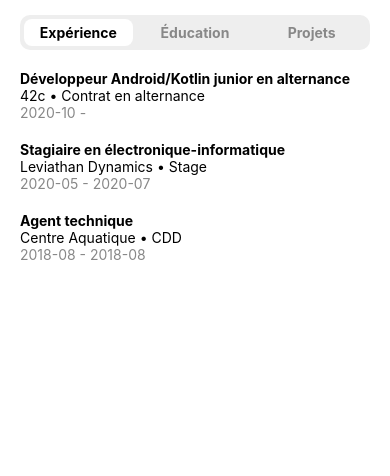
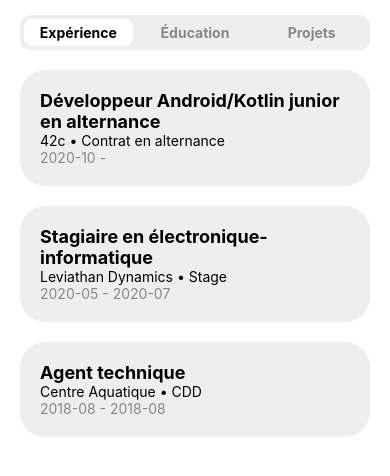
Before and after one commit to stantanasi/portfolio-app, a React Native app: screen /Home in a window 390 px wide. Shown: the part 318-794 px from the top of the page. Built offline with nearby package versions, Linux system fonts and the light colour scheme.

Commit message:
feat(experience): stylize card

```diff
--- a/src/components/experience/Experience.tsx
+++ b/src/components/experience/Experience.tsx
@@ -18,11 +18,15 @@ export default function Experience({ experience }: IProps) {
 
 const styles = StyleSheet.create({
   container: {
+    backgroundColor: '#EEE',
+    borderRadius: 25,
     marginHorizontal: 20,
     marginVertical: 10,
+    padding: 20,
   },
   title: {
     color: '#000',
+    fontSize: 18,
     fontWeight: 'bold',
   },
   subtitle: {
```
